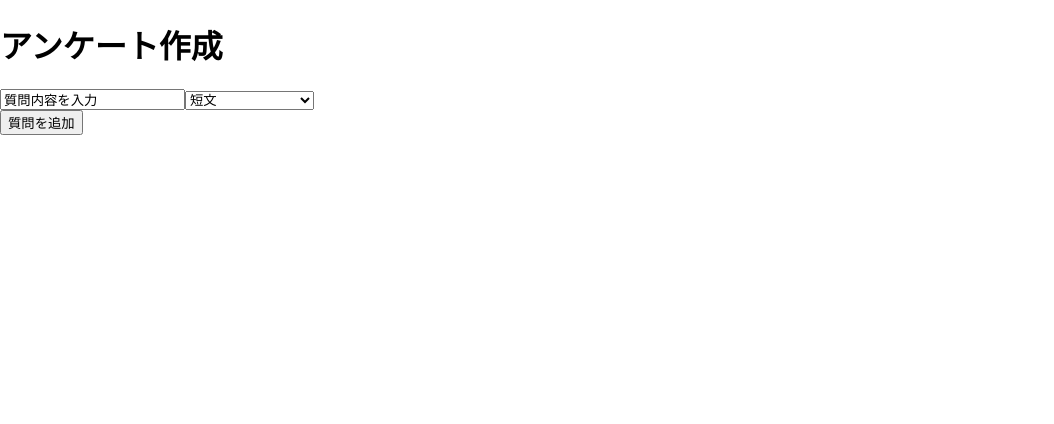
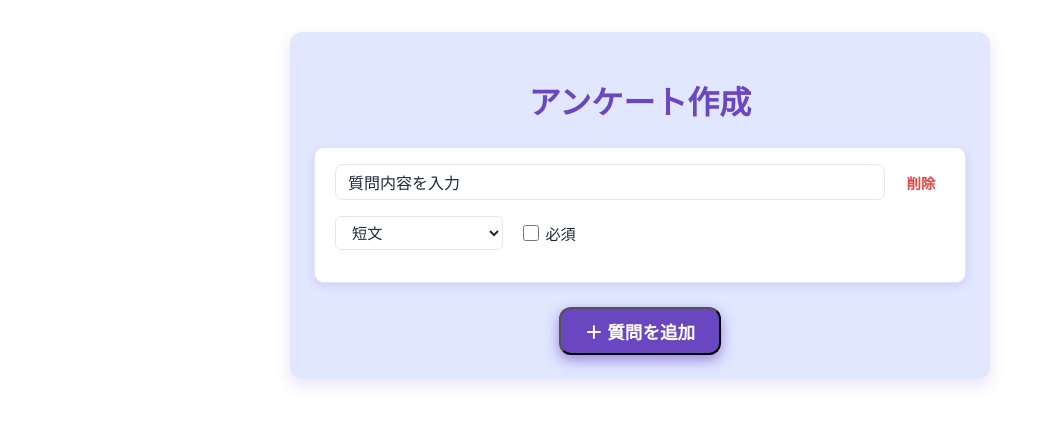
Before and after one commit to mitsuki0215/camp-10, a React (Create React App) app in the folder frontend/: page /anq in a window 1280 px wide. Shown: the top 424 px of the page, without its empty margins (0-1054 px from the left). Built offline with nearby package versions, Linux system fonts and the light colour scheme.

Commit message:
css周りやってみた

```diff
--- a/frontend/src/components/Anq.css
+++ b/frontend/src/components/Anq.css
@@ -0,0 +1,212 @@
+/* Anq.css - 紫基調カスタム */
+
+:root {
+  --primary-purple: #6b46c1;
+  --light-purple: #e0e7ff;
+  --accent-purple: #a855f7;
+  --white: #ffffff;
+  --light-gray: #f8fafc;
+  --text-dark: #1e293b;
+  --text-gray: #64748b;
+  --border-light: #e2e8f0;
+  --error-red: #ef4444;
+  --error-red-dark: #b91c1c;
+}
+
+.anq-container {
+  max-width: 700px;
+  margin: 2rem auto;
+  padding: 1.5rem;
+  background: var(--light-purple);
+  border-radius: 12px;
+  box-shadow: 0 6px 16px rgba(107, 70, 193, 0.15);
+  font-family: 'Hiragino Kaku Gothic ProN', 'Hiragino Sans', sans-serif, sans-serif;
+}
+
+.anq-title {
+  font-size: 2rem;
+  font-weight: 700;
+  color: var(--primary-purple);
+  margin-bottom: 1.5rem;
+  text-align: center;
+}
+
+.question-card {
+  background: var(--white);
+  border: 1px solid var(--border-light);
+  border-radius: 10px;
+  padding: 1rem 1.25rem;
+  margin-bottom: 1.5rem;
+  box-shadow: 0 3px 8px rgba(107, 70, 193, 0.15);
+  transition: box-shadow 0.3s ease;
+}
+
+.question-card:hover {
+  box-shadow: 0 6px 12px rgba(168, 85, 247, 0.3);
+}
+
+.question-header {
+  display: flex;
+  gap: 0.75rem;
+  align-items: center;
+  margin-bottom: 1rem;
+}
+
+.question-input {
+  flex: 1;
+  padding: 0.5rem 0.75rem;
+  border: 1.8px solid var(--border-light);
+  border-radius: 8px;
+  font-size: 1rem;
+  color: var(--text-dark);
+  transition: border-color 0.3s ease;
+}
+
+.question-input::placeholder {
+  color: var(--text-gray);
+}
+
+.question-input:focus {
+  outline: none;
+  border-color: var(--accent-purple);
+  box-shadow: 0 0 6px rgba(168, 85, 247, 0.6);
+}
+
+.delete-question-btn {
+  background: transparent;
+  border: none;
+  color: var(--error-red);
+  font-weight: 700;
+  cursor: pointer;
+  font-size: 0.9rem;
+  padding: 0.25rem 0.6rem;
+  border-radius: 6px;
+  transition: background-color 0.2s ease;
+}
+
+.delete-question-btn:hover {
+  background-color: var(--error-red);
+  color: var(--white);
+}
+
+.question-controls {
+  display: flex;
+  align-items: center;
+  gap: 1rem;
+  margin-bottom: 1rem;
+}
+
+.question-select {
+  padding: 0.4rem 0.75rem;
+  border: 1.5px solid var(--border-light);
+  border-radius: 6px;
+  font-size: 0.95rem;
+  cursor: pointer;
+  background: var(--white);
+  color: var(--text-dark);
+  transition: border-color 0.3s ease;
+}
+
+.question-select:hover,
+.question-select:focus {
+  border-color: var(--accent-purple);
+  outline: none;
+  box-shadow: 0 0 6px rgba(168, 85, 247, 0.6);
+}
+
+.required-label {
+  display: flex;
+  align-items: center;
+  font-size: 0.95rem;
+  user-select: none;
+  cursor: pointer;
+  color: var(--text-dark);
+}
+
+.required-label input {
+  margin-right: 0.4rem;
+  cursor: pointer;
+  width: 16px;
+  height: 16px;
+}
+
+.options-list {
+  margin-top: 0.5rem;
+}
+
+.option-item {
+  display: flex;
+  gap: 0.5rem;
+  margin-bottom: 0.5rem;
+  align-items: center;
+}
+
+.option-input {
+  flex: 1;
+  padding: 0.45rem 0.7rem;
+  font-size: 0.95rem;
+  border: 1.5px solid var(--border-light);
+  border-radius: 7px;
+  color: var(--text-dark);
+  transition: border-color 0.3s ease;
+}
+
+.option-input:focus {
+  outline: none;
+  border-color: var(--accent-purple);
+  box-shadow: 0 0 6px rgba(168, 85, 247, 0.6);
+}
+
+.delete-option-btn {
+  background: transparent;
+  border: none;
+  color: var(--error-red);
+  font-weight: 700;
+  font-size: 1.2rem;
+  cursor: pointer;
+  padding: 0 8px;
+  line-height: 1;
+  user-select: none;
+  transition: color 0.2s ease;
+}
+
+.delete-option-btn:hover {
+  color: var(--error-red-dark);
+}
+
+.add-option-btn {
+  font-size: 0.9rem;
+  background: transparent;
+  border: 1.8px dashed var(--accent-purple);
+  color: var(--accent-purple);
+  padding: 0.3rem 0.75rem;
+  border-radius: 10px;
+  cursor: pointer;
+  transition: background-color 0.3s ease, color 0.3s ease;
+  user-select: none;
+}
+
+.add-option-btn:hover {
+  background-color: var(--accent-purple);
+  color: var(--white);
+}
+
+.add-question-main-btn {
+  display: block;
+  margin: 0 auto;
+  background-color: var(--primary-purple);
+  color: var(--white);
+  font-weight: 600;
+  font-size: 1.1rem;
+  padding: 0.6rem 1.5rem;
+  border-radius: 12px;
+  cursor: pointer;
+  box-shadow: 0 5px 14px rgba(107, 70, 193, 0.6);
+  transition: background-color 0.3s ease, box-shadow 0.3s ease;
+  user-select: none;
+}
+
+.add-question-main-btn:hover {
+  background-color: var(--accent-purple);
+  box-shadow: 0 8px 18px rgba(168, 85, 247, 0.8);
+}
--- a/frontend/src/components/Anq.js
+++ b/frontend/src/components/Anq.js
@@ -1,37 +1,90 @@
+import React, { useState } from 'react';
+import { v4 as uuidv4 } from "uuid";
 import './Anq.css';
-import { v4 as uuidv4 } from "uuid";
-import React, { useState } from 'react';
 
 const defaultQuestion = () => ({
   id: uuidv4(),
   text: "質問内容を入力",
   type: "short", // 'short' | 'paragraph' | 'radio' | 'checkbox'
-  options: ["選択肢1", "選択肢2"]
+  options: ["選択肢1", "選択肢2"],
+  required: false,
 });
 
 const Anq = () => {
   const [questions, setQuestions] = useState([defaultQuestion()]);
 
+  // 質問を追加
   const addQuestion = () => {
     setQuestions([...questions, defaultQuestion()]);
   };
 
+  // 質問を削除
+  const deleteQuestion = (id) => {
+    setQuestions(questions.filter(q => q.id !== id));
+  };
+
+  // 質問の内容を更新
   const updateQuestion = (id, newData) => {
     setQuestions(questions.map(q => (q.id === id ? { ...q, ...newData } : q)));
   };
 
+  // 選択肢の内容を更新
+  const updateOption = (id, index, value) => {
+    setQuestions(questions.map(q => {
+      if (q.id === id) {
+        const newOptions = [...q.options];
+        newOptions[index] = value;
+        return { ...q, options: newOptions };
+      }
+      return q;
+    }));
+  };
+
+  // 選択肢を追加
+  const addOption = (id) => {
+    setQuestions(questions.map(q => {
+      if (q.id === id) {
+        return { ...q, options: [...q.options, `選択肢${q.options.length + 1}`] };
+      }
+      return q;
+    }));
+  };
+
+  // 選択肢を削除
+  const deleteOption = (id, index) => {
+    setQuestions(questions.map(q => {
+      if (q.id === id) {
+        const newOptions = q.options.filter((_, i) => i !== index);
+        return { ...q, options: newOptions };
+      }
+      return q;
+    }));
+  };
+
   return (
-    <div className="max-w-3xl mx-auto p-6 space-y-6">
-      <h1 className="text-2xl font-bold">アンケート作成</h1>
+    <div className="anq-container">
+      <h1 className="anq-title">アンケート作成</h1>
       {questions.map(q => (
-        <div key={q.id} className="border p-4 rounded shadow bg-white">
+        <div key={q.id} className="question-card">
+          <div className="question-header">
             <input
-            className="w-full p-2 border rounded mb-2"
+              className="question-input"
               value={q.text}
               onChange={e => updateQuestion(q.id, { text: e.target.value })}
+              placeholder="質問内容を入力"
             />
+            <button
+              className="delete-question-btn"
+              onClick={() => deleteQuestion(q.id)}
+              aria-label="質問を削除"
+            >
+              削除
+            </button>
+          </div>
+
+          <div className="question-controls">
             <select
-            className="p-2 border rounded"
+              className="question-select"
               value={q.type}
               onChange={e => updateQuestion(q.id, { type: e.target.value })}
             >
@@ -40,13 +93,49 @@ const Anq = () => {
               <option value="radio">ラジオ</option>
               <option value="checkbox">チェックボックス</option>
             </select>
+            <label className="required-label">
+              <input
+                type="checkbox"
+                checked={q.required}
+                onChange={e => updateQuestion(q.id, { required: e.target.checked })}
+              />
+              <span>必須</span>
+            </label>
+          </div>
+
+          {(q.type === 'radio' || q.type === 'checkbox') && (
+            <div className="options-list">
+              {q.options.map((opt, index) => (
+                <div key={index} className="option-item">
+                  <input
+                    className="option-input"
+                    value={opt}
+                    onChange={e => updateOption(q.id, index, e.target.value)}
+                  />
+                  <button
+                    className="delete-option-btn"
+                    onClick={() => deleteOption(q.id, index)}
+                    aria-label="選択肢を削除"
+                  >
+                    ×
+                  </button>
                 </div>
               ))}
               <button
-        className="bg-blue-600 text-white px-4 py-2 rounded"
+                className="add-option-btn"
+                onClick={() => addOption(q.id)}
+              >
+                ＋ 選択肢を追加
+              </button>
+            </div>
+          )}
+        </div>
+      ))}
+      <button
+        className="add-question-main-btn"
         onClick={addQuestion}
       >
-        質問を追加
+        ＋ 質問を追加
       </button>
     </div>
   );
```
Lines whose indentation alone changed are shown as unchanged.
